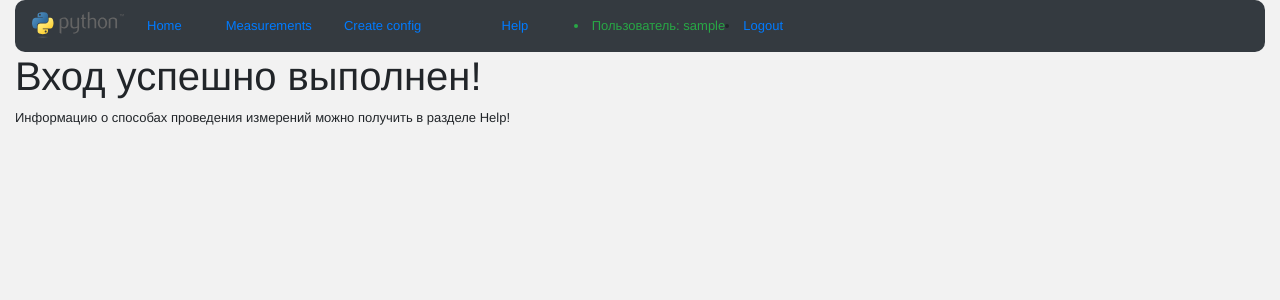
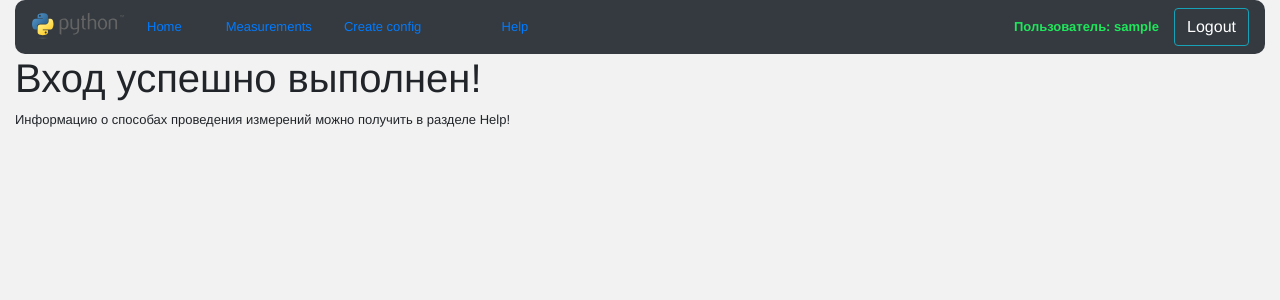
Before and after one commit to Alexander-web/Project_in_django, a Django app: page / in a window 1280 px wide. Shown: the top 300 px of the page. Run offline with Django 3.2, Linux system fonts and the light colour scheme; the visitor is signed in with stand-in values (Sample User, id 1); some libraries are stand-ins or nearby versions.

Commit message:
Добавлено разделение доступа.

```diff
--- a/app/models.py
+++ b/app/models.py
@@ -29,7 +29,9 @@ class Measure_que(models.Model):                            # Класс оче
     def __str__(self):
         return 'Имя SSI: {}, Тип измерения: {}, Время измерения: {}'.format(self.ssi, self.meastype, self.date_time)
 
-class Measure(models.Model):                                #Класс, собирающий информацию о имени SSI и типе измерения в нем для передачи этой информации в AcceptData
+class Measure(models.Model):
+    class Meta:
+        permissions = (("make_measures", "проводит измерения"),)                                 #Класс, собирающий информацию о имени SSI и типе измерения в нем для передачи этой информации в AcceptData
     time = models.DateTimeField(auto_now_add = True)
     ssi = models.ForeignKey(SSI, on_delete = models.CASCADE,related_name='meas', verbose_name="Имя SSI")
     mea = models.ForeignKey(MeasureType, on_delete = models.CASCADE,related_name = 'measure_type',verbose_name="Тип измерения")
--- a/app/static/css/main.css
+++ b/app/static/main.css
@@ -39,3 +39,14 @@ input {
 #p2 {
     margin-bottom: 0px;
 }
+
+#btninfo {
+    margin-left: 10px;
+    background-color: transparent;
+}
+#info {
+    font-size: 100%;
+    background-color: transparent;
+    color: rgb(31, 230, 91);
+    padding-top: 12px;
+}
--- a/app/templates/app/base.html
+++ b/app/templates/app/base.html
@@ -8,11 +8,11 @@
         <title>view_1</title>
 
         <link rel="stylesheet" href="{% static 'css/bootstrap.min.css' %}">
-        <link rel="stylesheet" href="{% static 'css/main.css' %}">
+        <link rel="stylesheet" href="{% static 'main.css' %}">
     </head>
     <body>
         <div class="container-fluid">
-                <nav class="navbar navbar-expand-lg navbar-dark bg-dark ">
+                <nav class="navbar navbar-expand-lg navbar-dark bg-dark d-flex justify-content-between ">
                     <img src="{% static 'images/python.svg' %}" alt="logo" class='img-fluid' width='100' height='100'>
                     <nav class="nav">
                         <div class="row">
@@ -30,12 +30,16 @@
                             </div>
                         </div>
                     </nav>
+                    <ul class="navbar-nav flex-row ml-md-auto d-none d-md-flex">
                         {% if user.is_authenticated %}
-                            <li class="text-success">Пользователь: {{ user.get_username }}</li>
-                            <li><a href="{% url 'logout'%}?next={{request.path}}">Logout</a></li>
+                            <li id ='info'class="badge badge-success">Пользователь: {{ user.get_username }}</li>
+                            <a id ='btninfo' href="{% url 'logout'%}?next={{request.path}}" class="btn btn-info">Logout</a>
                         {% else %}
-                            <li><a href="{% url 'login'%}?next={{request.path}}">Login</a></li>
+                            {% comment %} <button ><a href={% url 'login'%} type="button" class="btn btn-info">Login</a></button>   {% endcomment %}
                         {% endif %}
+                    </ul>
+                    <nav class="nav ">
+                    </nav>
                 </nav>
                 {% block content %}
                 <h1>Вход успешно выполнен! </h1>
--- a/app/views.py
+++ b/app/views.py
@@ -7,9 +7,11 @@ from django.http import HttpResponse
 from .forms import SSIform
 from django.contrib.auth.views import LoginView
 from django.contrib.auth.views import LogoutView
-from django.contrib.auth import logout
+# from django.contrib.auth import logout
 from django.contrib.auth.decorators import login_required
 from django.contrib.auth.mixins import LoginRequiredMixin
+from django.contrib.auth.mixins import PermissionRequiredMixin
+
 
 #Добавляет измерения в очередь
 class MeasuresData(TemplateView):
@@ -71,7 +73,8 @@ class SSIDetail(TemplateView):
         return render(req, self.template_name,context)
 
 #Класс, проделывающий измерения
-class Make_measures(TemplateView):
+class Make_measures(PermissionRequiredMixin,TemplateView):
+    permission_required = 'catalog.make_measures'
     def get(self,req):
         meas=Measure_que.objects.all()
         mea=Measure.objects.all()
```
Also changed, not shown: app/templates/app/ssi_detail.html (+6 -5 lines), app/templates/registration/password_reset.html (added, +10 -0 lines), app/migrations/0011_auto_20191002_1936.py (added).
